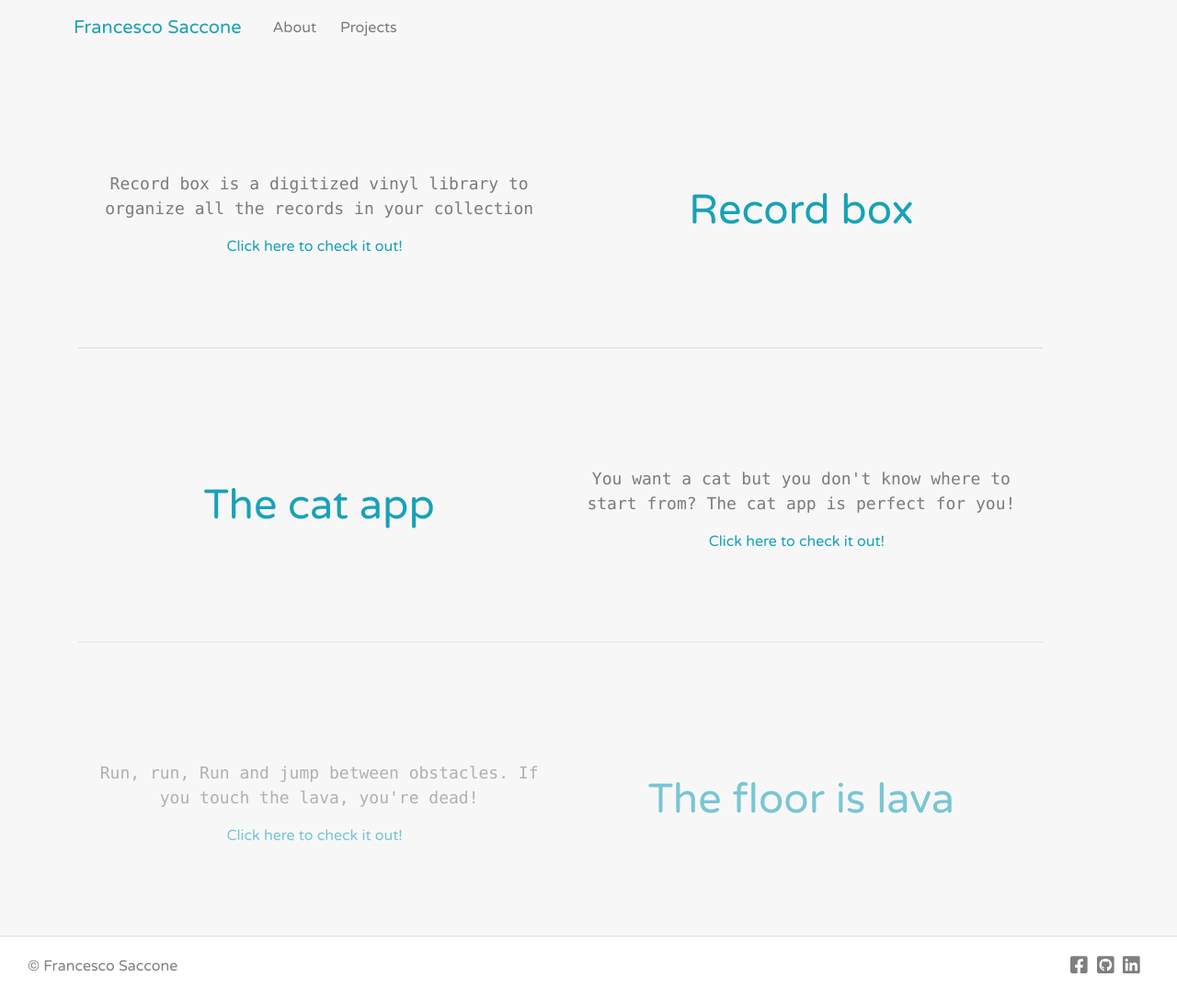
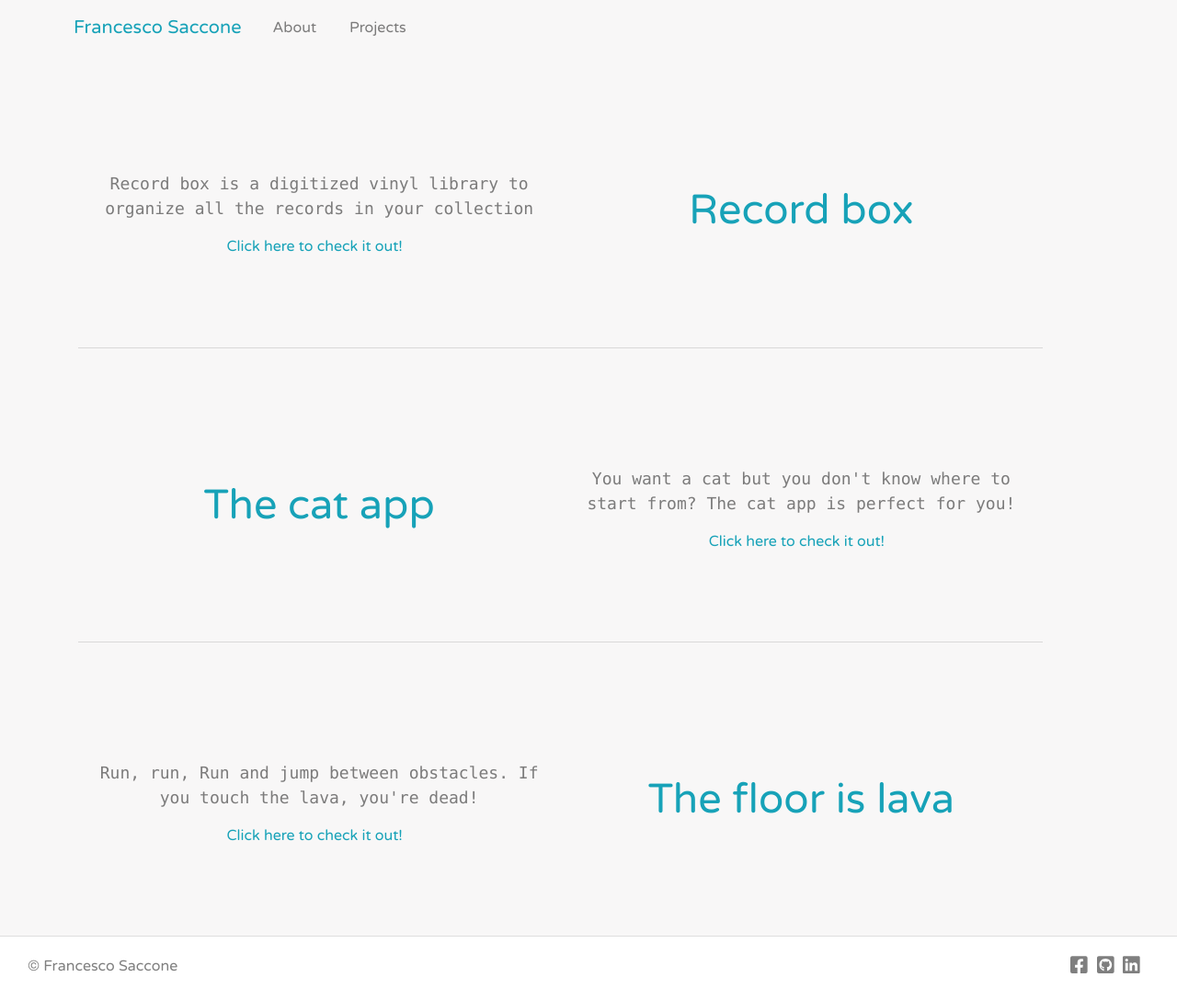
Before and after one commit to 30091995/Francesco-Portfolio, a React (Create React App) app: page /projects in a window 1280 px wide. Shown: the whole page at 92% size. Built offline with nearby package versions, Linux system fonts and the light colour scheme.

Commit message:
Styling some things

```diff
--- a/package.json
+++ b/package.json
@@ -15,6 +15,9 @@
     "@testing-library/react": "^9.5.0",
     "@testing-library/user-event": "^7.2.1",
     "bootstrap": "^4.5.2",
+    "express": "^4.17.1",
+    "express-favicon": "^2.0.1",
+    "path": "^0.12.7",
     "react": "^16.13.1",
     "react-bootstrap": "^1.3.0",
     "react-dom": "^16.13.1",
--- a/src/components/About.css
+++ b/src/components/About.css
@@ -4,7 +4,7 @@
     padding-top: 40%;
 }
 
-.startFullHeight {
+.startFullHeightAbout {
     height: 95vh;
 
   }
--- a/src/components/About.js
+++ b/src/components/About.js
@@ -9,7 +9,7 @@ function About (){
     return(
         <div className="fadeIn">
             <NavigationBar />
-            <Container fluid className="startFullHeight background-color">
+            <Container fluid className="startFullHeightAbout background-color">
                 <Row className="h-100">
                     <Col lg={8} className="justify-content-center">
                     <h2 className="text-info header-title">
--- a/src/components/NavigationBar.js
+++ b/src/components/NavigationBar.js
@@ -12,8 +12,8 @@ function NavigationBar() {
                 <Navbar.Toggle aria-controls="basic-navbar-nav" />
                 <Navbar.Collapse id="basic-navbar-nav">
                 <Nav className="mr-auto">
-                    <Nav.Link to={"/about"}>About</Nav.Link>
-                    <Nav.Link to={"/projects"}>Projects</Nav.Link>
+                    <Nav.Link><Link to={"/about"} style={{textDecoration: "none"}}>About</Link></Nav.Link>
+                    <Nav.Link><Link to={"/projects"} style={{textDecoration: "none"}}>Projects</Link></Nav.Link>
                 </Nav>
                 </Navbar.Collapse>
             </Navbar>
--- a/src/components/Projects.css
+++ b/src/components/Projects.css
@@ -44,8 +44,8 @@
     animation: fadein 4s ease-in;
 }
 
-.fadeIn7{
-    animation: fadein 7s ease-in;
+.fadeIn5{
+    animation: fadein 5s ease-in;
 }
 
   @keyframes fadein {
--- a/src/components/Projects.js
+++ b/src/components/Projects.js
@@ -30,7 +30,7 @@ function Projects() {
                     </Col>
                 </Row>
 
-                <Row className="small-height align-items-center justify-content-center text-center border-up fadeIn7 shifted-down">
+                <Row className="small-height align-items-center justify-content-center text-center border-up fadeIn5 shifted-down">
                     <Col lg="6">
                     <p className="container-text text-monospace">Run, run, Run and jump between obstacles. If you touch the lava, you're dead!</p>
                     <a href="https://happy-galileo-040424.netlify.app/"className="link-color">Click here to check it out!</a>
```
Also changed, not shown: 1 other file (tests, documents, lock files or other folders).
